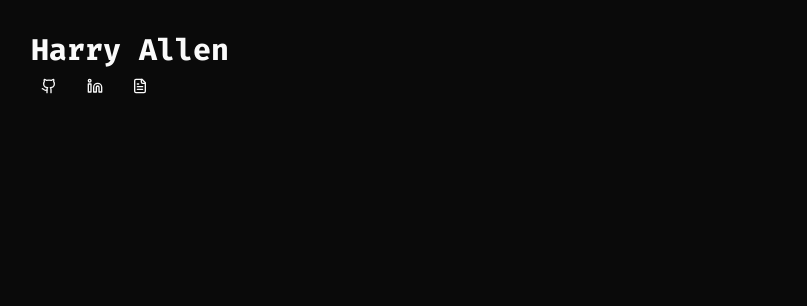
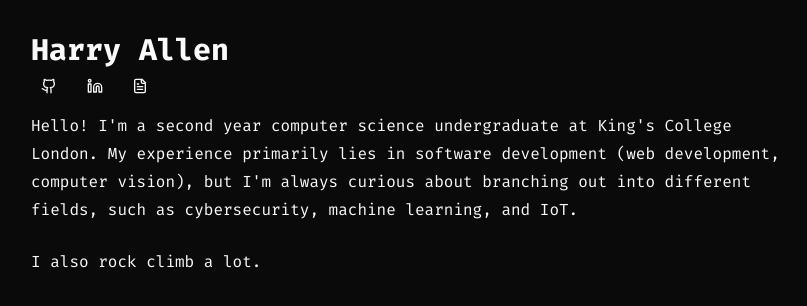
Before and after one commit to HarryAllen1/harryallen.dev, a SvelteKit app: page / in a window 1280 px wide. Shown: the top 306 px of the page, without its empty margins (225-1032 px from the left). Built offline with nearby package versions, Linux system fonts and the light colour scheme.

Commit message:
add a little blurb

```diff
--- a/src/routes/+page.svelte
+++ b/src/routes/+page.svelte
@@ -28,4 +28,14 @@
 			<span class="sr-only"> CV </span>
 		</Button>
 	</div>
+
+	<div class="mt-2">
+		<p class="leading-7 not-first:mt-6">
+			Hello! I'm a second year computer science undergraduate at King's College London. My
+			experience primarily lies in software development (web development, computer vision), but I'm
+			always curious about branching out into different fields, such as cybersecurity, machine
+			learning, and IoT.
+		</p>
+		<p class="leading-7 not-first:mt-6">I also rock climb a lot.</p>
+	</div>
 </div>
```
